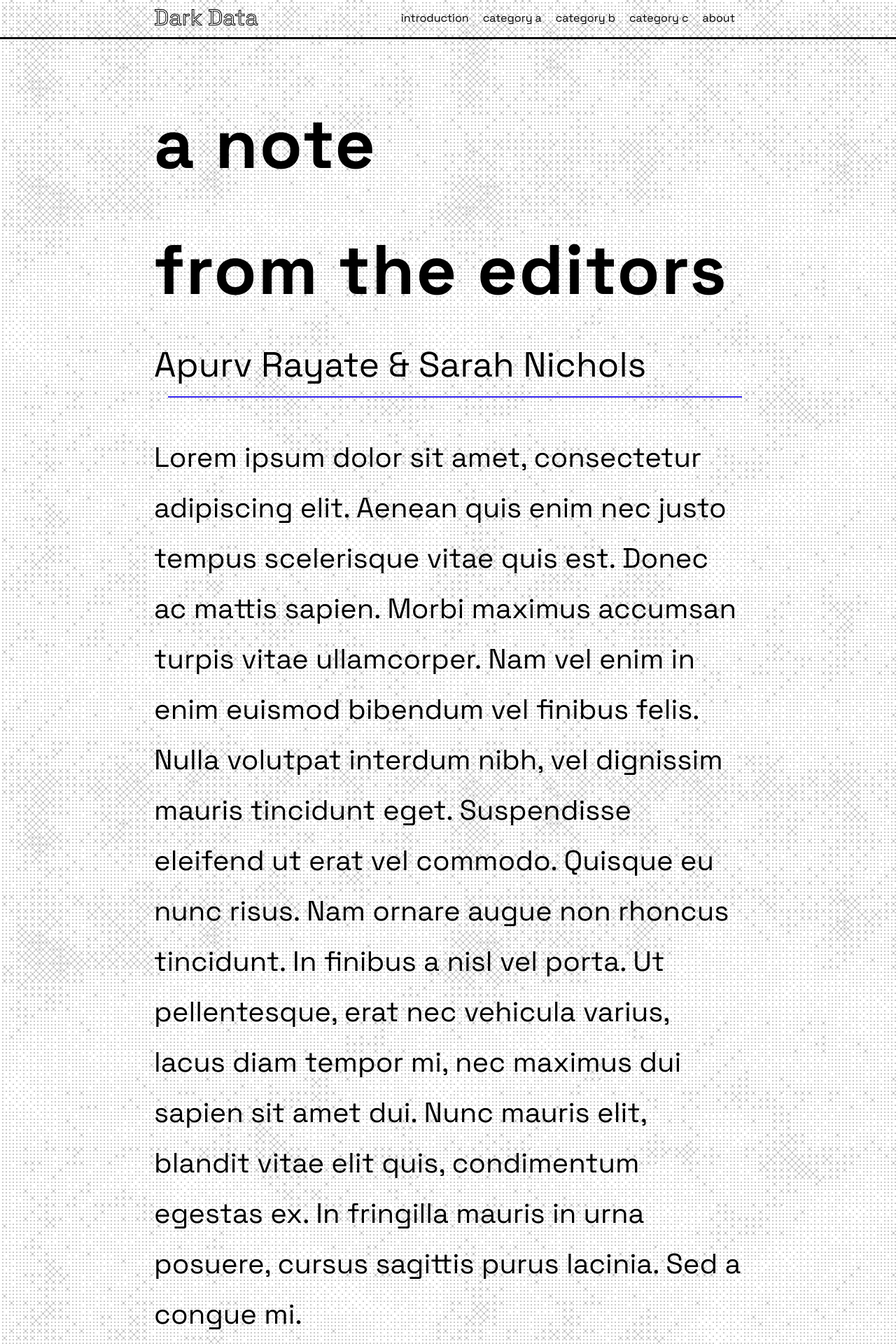
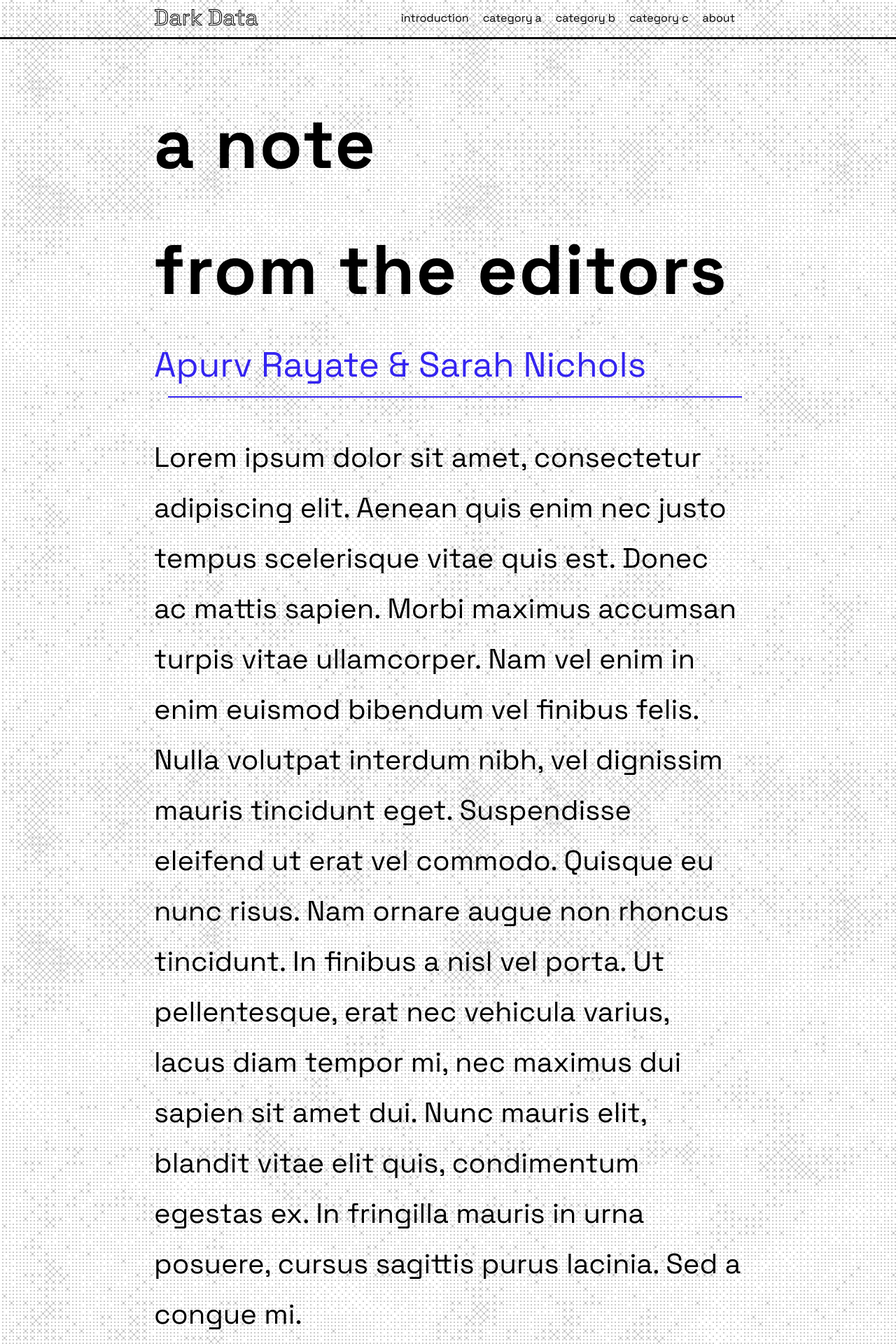
Before and after one commit to olivierbrcknr/mfadt-darkdata-zine, a Jekyll site: the page built from index.html, in a window 1280 px wide. Shown: the top 1920 px of the page at 70% size. Built offline with Jekyll 4.4.1, drawn with Linux system fonts in a browser that asks for light colours.

Commit message:
attempting type import solution

```diff
--- a/_sass/_fonts.scss
+++ b/_sass/_fonts.scss
@@ -1,47 +1,47 @@
 @font-face {
   font-family: "Space Grotesk";
-  src: url('../assets/fonts/SpaceGrotesk-Regular.woff2') format("woff2");
+  src: url('../SpaceGrotesk-Regular.woff2') format("woff2");
   font-weight: 400;
 }
 
 @font-face {
   font-family: "Space Grotesk";
-  src: url('../assets/fonts/SpaceGrotesk-Medium.woff2') format("woff2");
+  src: url('../paceGrotesk-Medium.woff2') format("woff2");
   font-weight: 500;
 }
 
 @font-face {
   font-family: "Space Grotesk";
-  src: url('../assets/fonts/SpaceGrotesk-Light.woff2') format("woff2");
+  src: url('../SpaceGrotesk-Light.woff2') format("woff2");
   font-weight: 300;
 }
 
 @font-face {
   font-family: "Space Grotesk";
-  src: url('../assets/fonts/SpaceGrotesk-Bold.woff2') format("woff2");
+  src: url('../SpaceGrotesk-Bold.woff2') format("woff2");
   font-weight: 700;
 }
 
 @font-face {
   font-family: "Minipax";
-  src: url('../assets/fonts/Minipax-Regular-webfont.woff') format("woff");
+  src: url('../Minipax-Regular-webfont.woff') format("woff");
   font-weight: 400;
 }
 
 @font-face {
   font-family: "Minipax";
-  src: url('../assets/fonts/Minipax-Medium-webfont.woff') format("woff");
+  src: url('../Minipax-Medium-webfont.woff') format("woff");
   font-weight: 500;
 }
 
 @font-face {
   font-family: "Minipax";
-  src: url('../assets/fonts/Minipax-SemiBold-webfont.woff') format("woff");
+  src: url('../Minipax-SemiBold-webfont.woff') format("woff");
   font-weight: 600;
 }
 
 @font-face {
   font-family: "Minipax";
-  src: url('../assets/fonts/Minipax-Bold-webfont.woff') format("woff");
+  src: url('../Minipax-Bold-webfont.woff') format("woff");
   font-weight: 700;
 }
--- a/_sass/_typeSystem.scss
+++ b/_sass/_typeSystem.scss
@@ -6,7 +6,7 @@
   color: $color;
 }
 
-@mixin byline ($color: $color-black) {
+@mixin byline ($color: $color-highlight) {
   font-family: "Space Grotesk" sans-serif;
   font-weight: 400;
   font-size: 3.125rem;
```
Also changed, not shown: Minipax-Bold-webfont.woff (renamed from assets/fonts/Minipax-Bold-webfont.woff), Minipax-Medium-webfont.woff (renamed from assets/fonts/Minipax-Medium-webfont.woff), Minipax-Regular-webfont.woff (renamed from assets/fonts/Minipax-Regular-webfont.woff), Minipax-SemiBold-webfont.woff (renamed from assets/fonts/Minipax-SemiBold-webfont.woff), SpaceGrotesk-Bold.woff2 (renamed from assets/fonts/SpaceGrotesk-Bold.woff2), SpaceGrotesk-Light.woff2 (renamed from assets/fonts/SpaceGrotesk-Light.woff2), SpaceGrotesk-Medium.woff2 (renamed from assets/fonts/SpaceGrotesk-Medium.woff2), SpaceGrotesk-Regular.woff2 (renamed from assets/fonts/SpaceGrotesk-Regular.woff2).
